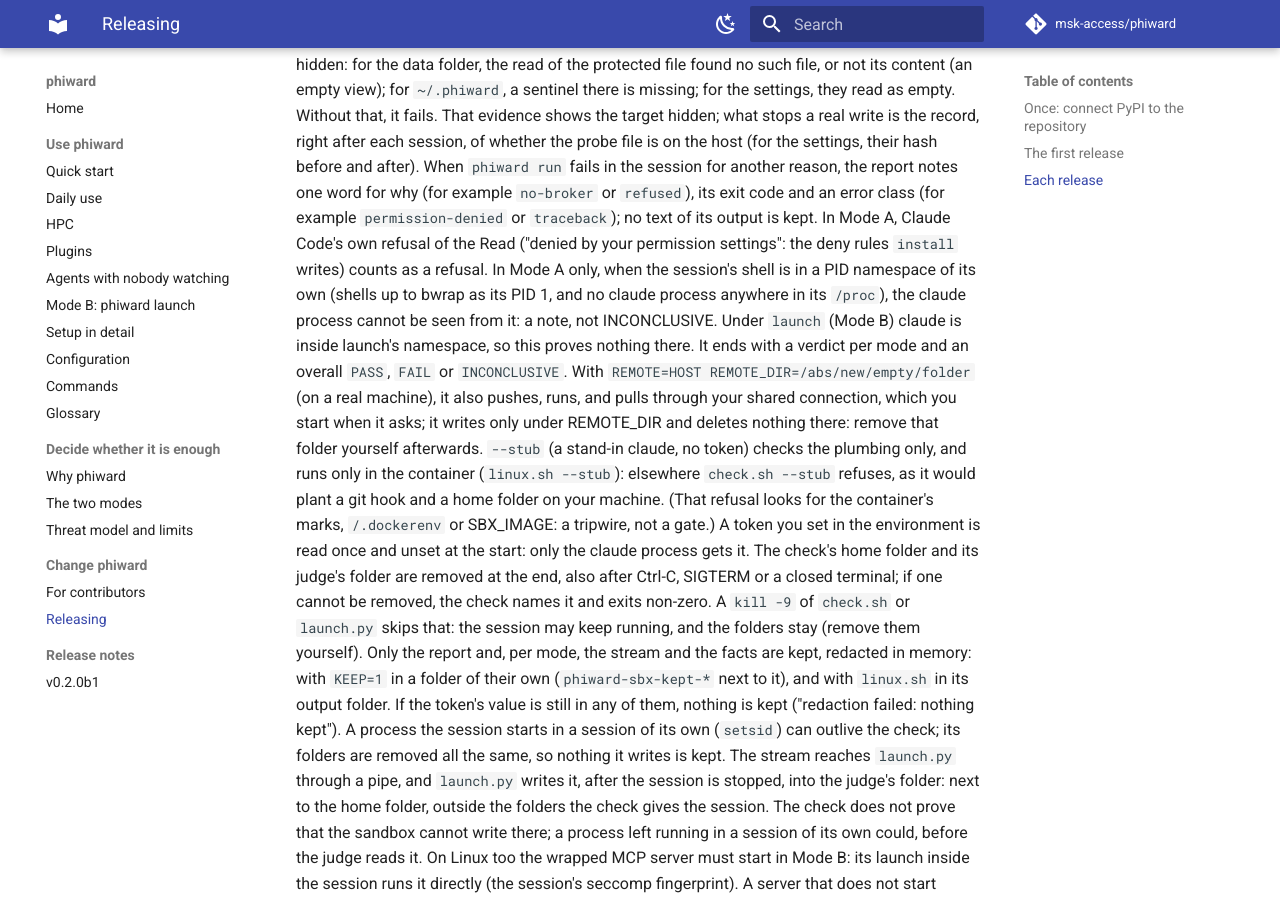
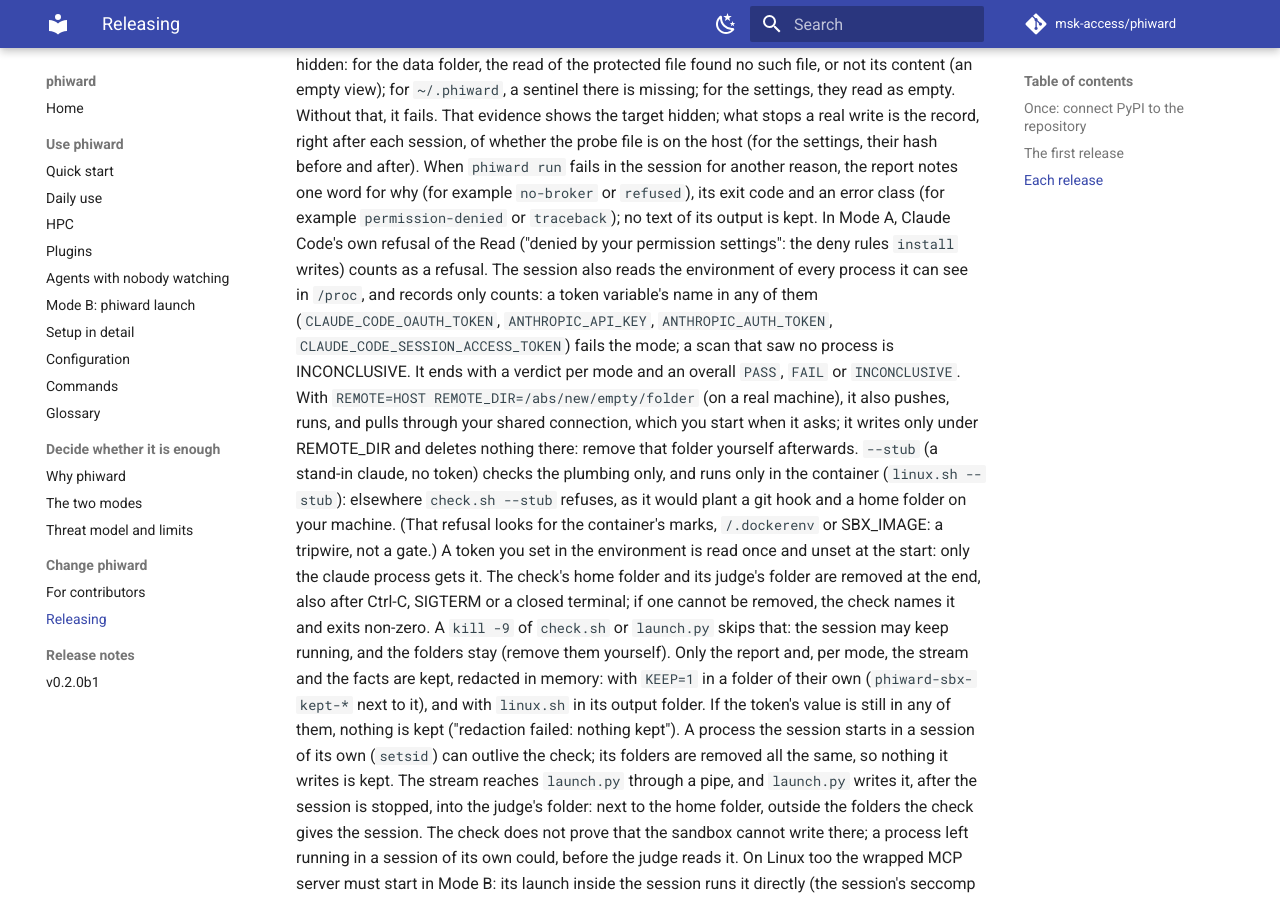
Before and after one commit to msk-access/phiward, an MkDocs documentation site: the page built from docs/releasing.md, in a window 1280 px wide and 900 px high, scrolled down 2202 px. Built offline with MkDocs 1.6.1 and Material for MkDocs 9.7.7, drawn with Linux system fonts in a browser that asks for light colours; comment, search, counter and statistics services are not loaded; the version menu is left out.

Commit message:
fix(sandbox-check): parent-environ reads every process's environ for a token variable's name
The parent-environ probe no longer looks for the claude process (the
parent walk, own-pid-ns and the program and command-line test are
removed). Instead it reads the environ of every /proc entry other than its
own and records only fixed words and numbers:

    parent-environ readable=N refused=M token-names=K pids=LIST

K counts the readable environs holding a variable named
CLAUDE_CODE_OAUTH_TOKEN or ANTHROPIC_API_KEY (the names check.sh and
launch.py pass the token in), ANTHROPIC_AUTH_TOKEN or
CLAUDE_CODE_SESSION_ACCESS_TOKEN; LIST is their PIDs. Names and values are
only matched (grep -q), never written. The probe does not look for the
token's value: it does not hold it, and the judge's token_seen already
covers the session's output. The `test -ef` check that /proc/$$ is this
process stays (else foreign-proc).

The judge: K > 0 is FAIL, in either mode (a note in a stand-in run, whose
claude has no sandbox of its own); K = 0 with at least one process listed
(readable or refused) passes; no process listed, foreign-proc, or any other
value is INCONCLUSIVE.

check.sh no longer writes claude-exe and claude-link to paths.txt, and the
stand-in no longer passes its own path for the probe to find. The stub
plumbing (inside.sh) now expects the scan to find the stand-in's made-up
token name in both modes. judge.py's header and releasing.md describe the
scan.

```diff
--- a/docs/releasing.md
+++ b/docs/releasing.md
@@ -88,10 +88,11 @@ Then push `main`, `develop` and the tag.
    word for why (for example `no-broker` or `refused`), its exit code and an error class (for
    example `permission-denied` or `traceback`); no text of its output is kept. In Mode A, Claude
    Code's own refusal of the Read ("denied by your permission settings": the deny rules
-   `install` writes) counts as a refusal. In Mode A only, when the session's shell is in a PID
-   namespace of its own (shells up to bwrap as its PID 1, and no claude process anywhere in its
-   `/proc`), the claude process cannot be seen from it: a note, not INCONCLUSIVE. Under
-   `launch` (Mode B) claude is inside launch's namespace, so this proves nothing there.
+   `install` writes) counts as a refusal. The session also reads the environment of every
+   process it can see in `/proc`, and records only counts: a token variable's name in any of
+   them (`CLAUDE_CODE_OAUTH_TOKEN`, `ANTHROPIC_API_KEY`, `ANTHROPIC_AUTH_TOKEN`,
+   `CLAUDE_CODE_SESSION_ACCESS_TOKEN`) fails the mode; a scan that saw no process is
+   INCONCLUSIVE.
    It ends with a verdict per mode and an overall `PASS`, `FAIL` or `INCONCLUSIVE`.
    With `REMOTE=HOST REMOTE_DIR=/abs/new/empty/folder` (on a real machine), it also pushes,
    runs, and pulls through your shared connection, which you start when it asks; it writes only
```
Also changed, not shown: 5 other files.
